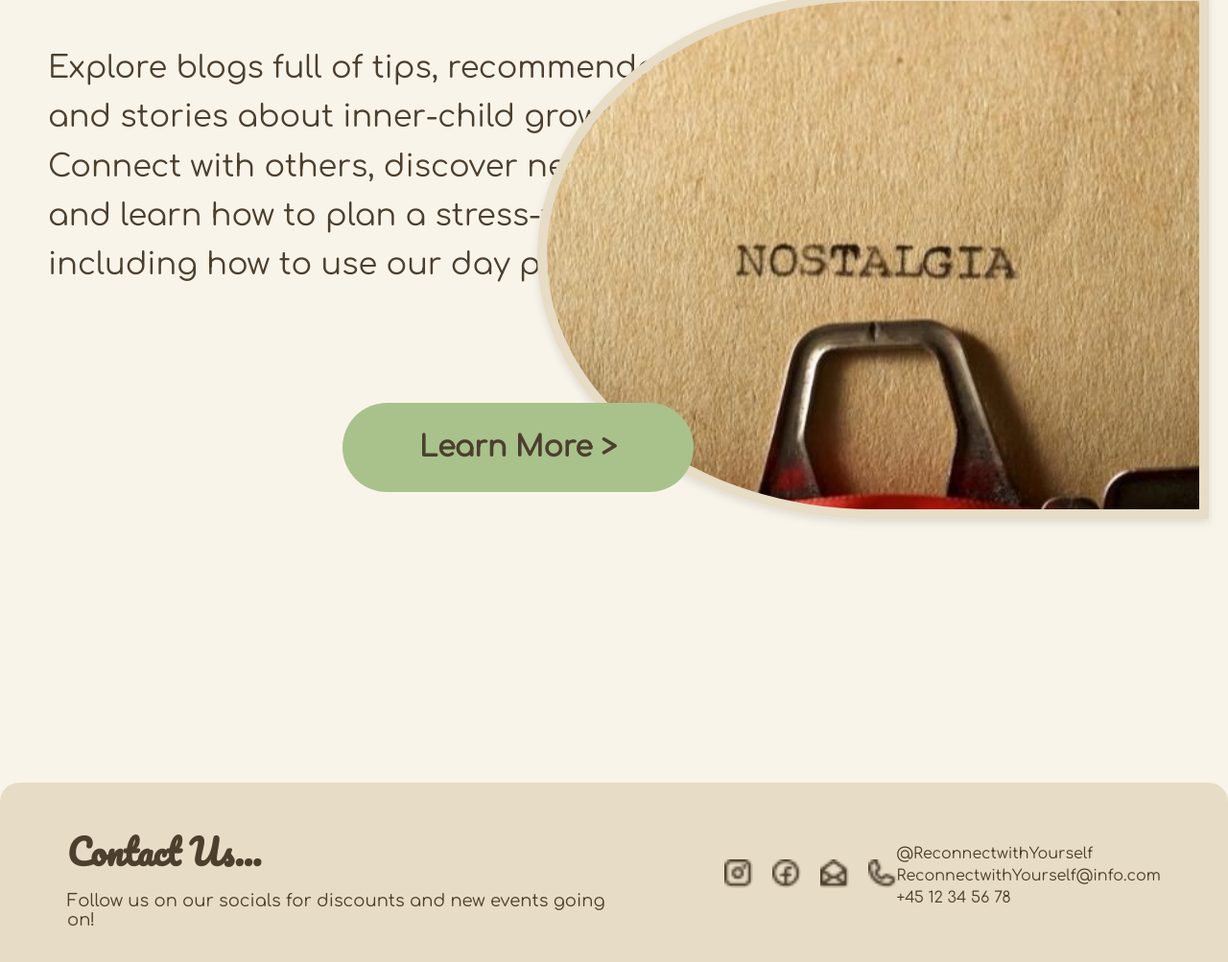
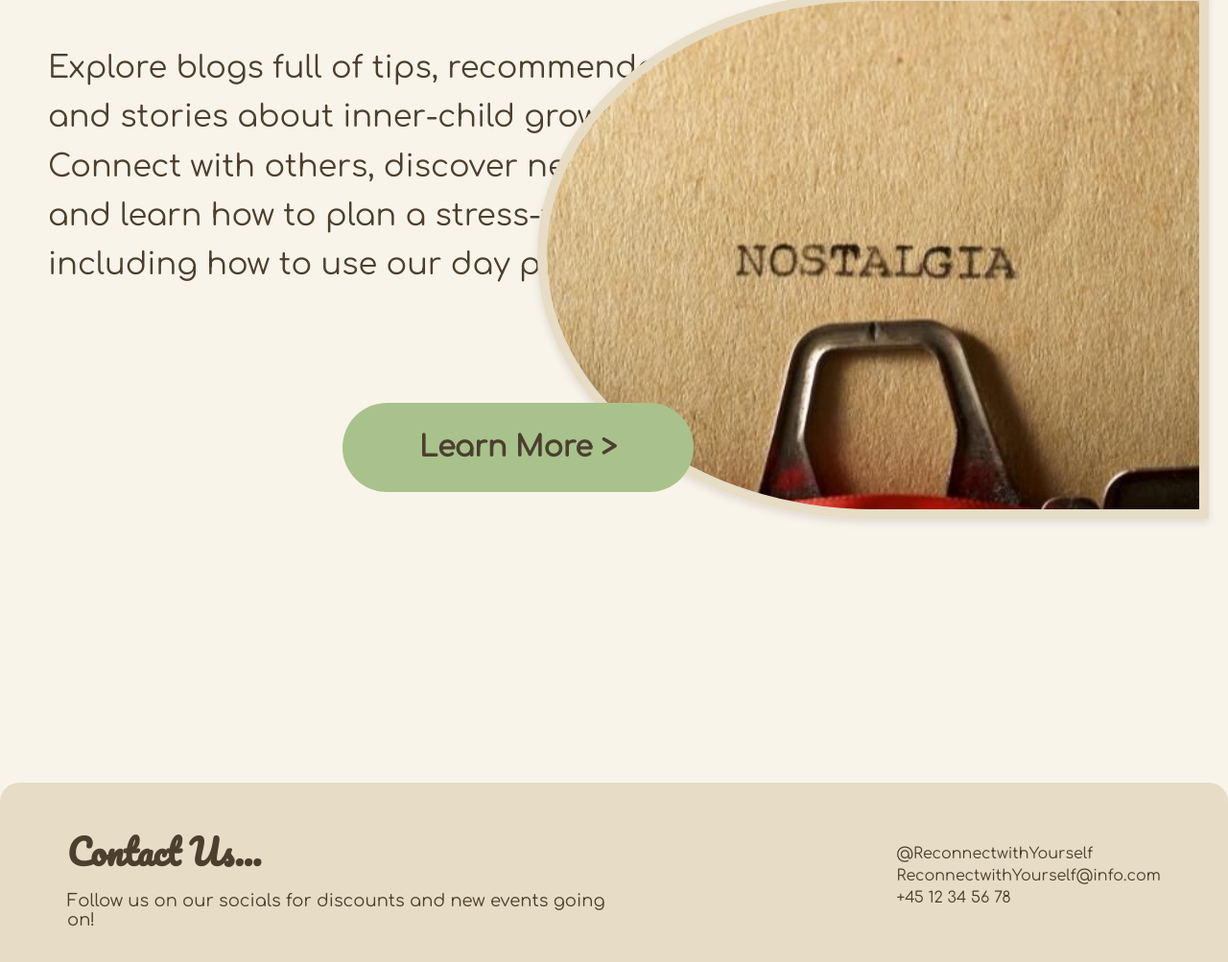
Before and after one commit to 1mzyy/iman-hiddenplaces, a plain HTML site: page desktopcode/home.html in a window 1280 px wide. Shown: the part 3010-4013 px from the top of the page at 96% size. Drawn offline with Linux system fonts and the light colour scheme.

Commit message:
namechange

```diff
--- a/newdesktop/home.css
+++ b/desktopcode/home.css
@@ -462,15 +462,7 @@ body {
   padding-right: 30px;
 }
 
-.social-icons {
-  display: flex;
-  gap: 20px;
-}
 
-.social-icons a img {
-  width: 30px; /* Size for social media icons */
-  height: 30px;
-}
 
 .contact-details p {
   font-family: Comfortaa, sans-serif;
--- a/newdesktop/home.html
+++ b/desktopcode/home.html
@@ -142,12 +142,12 @@
       <p>Follow us on our socials for discounts and new events going on!</p>
     </div>
     <div class="footer-right">
-      <div class="social-icons">
+    <!--  <div class="social-icons">
         <a href="https://www.instagram.com/ReconnectwithYourself" target="_blank"><img src="/images/photos/extrathings/insta.png" alt="Instagram"></a>
         <a href="https://www.facebook.com/ReconnectwithYourself" target="_blank"><img src="/images/photos/extrathings/facebook.png" alt="Facebook"></a>
         <a href="mailto:ReconnectwithYourself@info.com"><img src="/images/photos/extrathings/email.png" alt="Email"></a>
         <a href="tel:+4512345678"><img src="/images/photos/extrathings/phone.png" alt="Phone"></a>
-      </div>
+      </div>-->
       <div class="contact-details">
         <p>@ReconnectwithYourself</p>
         <p>ReconnectwithYourself@info.com</p>
```
Also changed, not shown: desktopcode/test.html (renamed from newdesktop/test.html), mobilecode/home.css (renamed from mobilecodeone/home.css), mobilecode/home.html (renamed from mobilecodeone/home.html).
